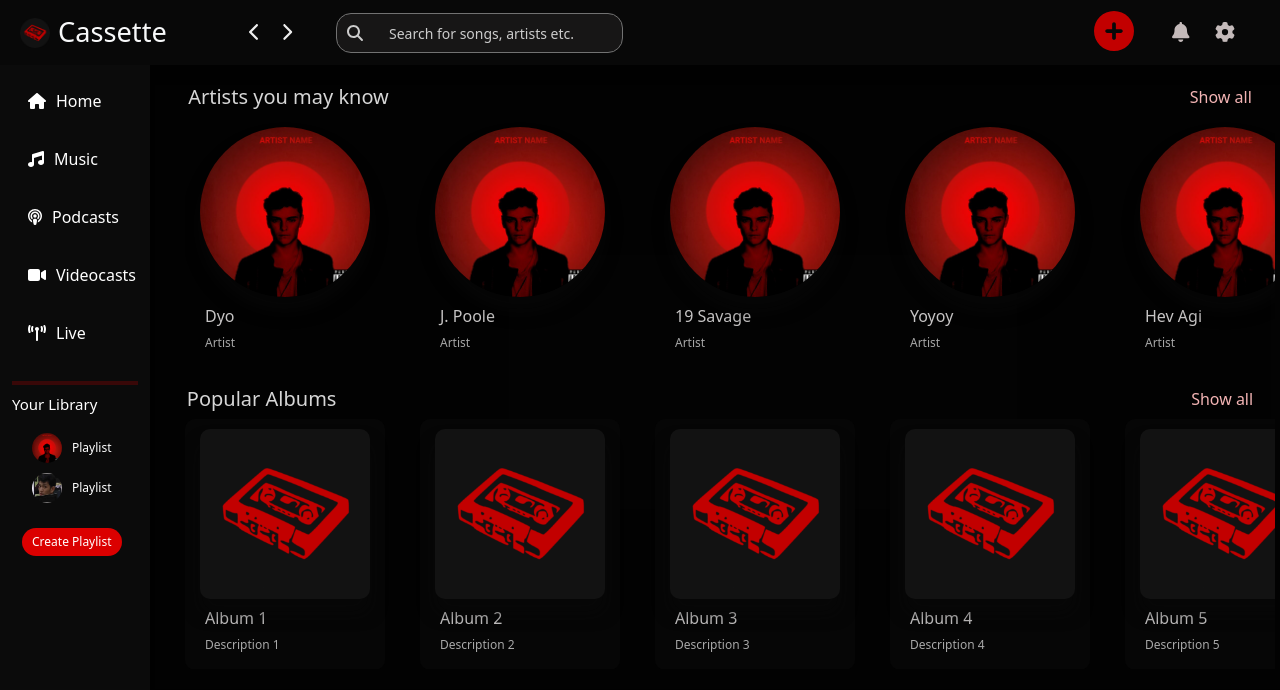
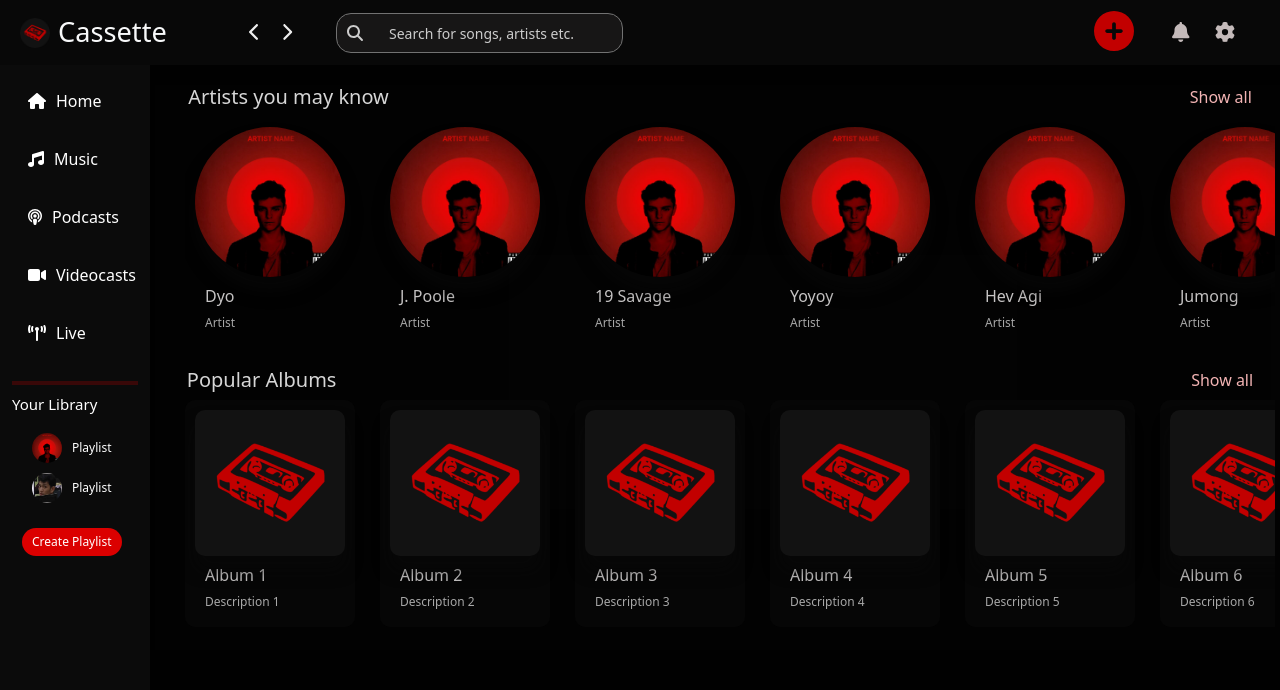
Before and after one commit to Franzeeee/Cassette-Frontend, a React (Vite) app: page /musicMP in a window 1280 px wide. Shown: the top 690 px of the page. Built offline with nearby package versions, Linux system fonts and the light colour scheme.

Commit message:
Updated MusicMP reso

```diff
--- a/src/assets/css/musicMP.css
+++ b/src/assets/css/musicMP.css
@@ -37,7 +37,7 @@
 .artists-container,
 .albums-container {
   margin: 0px 10px 20px 30px;
-  min-height: 200px;
+  min-height: 230px;
   max-height: 250px;
   overflow-x: auto;
   overflow-y: hidden;
@@ -51,7 +51,7 @@
 .artist-cards-container,
 .album-cards-container {
   display: flex;
-  gap: 35px;
+  gap: 25px;
   margin-right: 0px;
 }
 
@@ -61,8 +61,8 @@
 }
 
 .album-card {
-  max-width: 200px;
-  min-width: 200px;
+  max-width: 180px;
+  min-width: 170px;
   display: flex;
   flex-direction: column;
   background-color: #080808c5;
@@ -70,8 +70,8 @@
 }
 
 .artist-card {
-  max-width: 200px;
-  min-width: 200px;
+  max-width: 180px;
+  min-width: 170px;
   display: flex;
   flex-direction: column;
   background-color: transparent;
@@ -79,14 +79,14 @@
 }
 
 .image-container {
-  position: relative; /* Ensure the container is positioned relative */
+  position: relative;
 }
 
 .artist-image,
 .album-image {
-  position: relative; /* Position the image absolutely within its container */
-  top: 10px; /* Adjust the top position as needed */
-  left: 15px; /* Adjust the left position as needed */
+  position: relative;
+  top: 10px;
+  left: 10px;
 }
 
 .artist-info,
@@ -97,10 +97,10 @@
 }
 
 .artist-image {
-  max-width: 190px !important;
-  min-width: 170px !important;
-  max-height: 190px !important;
-  min-height: 170px !important;
+  max-width: 160px !important;
+  min-width: 150px !important;
+  max-height: 160px !important;
+  min-height: 150px !important;
   border-radius: 50%;
   object-fit: contain;
   justify-content: center;
@@ -109,10 +109,10 @@
 }
 
 .album-image {
-  max-width: 170px !important;
-  min-width: 150px !important;
-  max-height: 190px !important;
-  min-height: 170px !important;
+  max-width: 150px !important;
+  min-width: 140px !important;
+  max-height: 150px !important;
+  min-height: 140px !important;
   border-radius: 10px;
   object-fit: cover;
   box-shadow: 0px 14px 16px rgba(8, 8, 8, 0.6);
@@ -133,9 +133,9 @@
 
 .artist-description,
 .album-description {
-  font-size: 12px; /* Set the font size for the descriptions */
-  color: #a8a8a8; /* Set the text color to gray */
-  margin-top: 5px; /* Add some space between the name and description */
+  font-size: 12px;
+  color: #a8a8a8;
+  margin-top: 5px;
 }
 
 /* Custom scrollbar styling */
@@ -146,12 +146,12 @@
 }
 
 .album-card:hover {
-  background-color: rgba(15, 15, 15, 0.808); /* Lighter gray background color */
+  background-color: rgba(15, 15, 15, 0.808);
   transition: background-color 0.3s ease; /* Smooth transition */
 }
 
 .artist-card:hover {
-  background-color: rgba(15, 15, 15, 0.808); /* Lighter gray background color */
+  background-color: rgba(15, 15, 15, 0.808);
   transition: background-color 0.3s ease; /* Smooth transition */
 }
 
@@ -177,6 +177,23 @@
   transition: 320ms;
 }
 
+.image-container .play-button {
+  position: absolute;
+  right: 25px;
+  top: 135px;
+  display: none;
+  width: 40px;
+  height: 40px;
+  background-color: rgba(219, 8, 8, 1);
+  border-radius: 50%;
+  display: flex;
+  justify-content: center;
+  align-items: center;
+  color: white;
+  cursor: pointer;
+  opacity: 0;
+  transition: 320ms;
+}
 .artist-card:hover .play-button,
 .album-card:hover .play-button {
   bottom: -5px; /* Adjust to original position */
@@ -191,7 +208,7 @@
 /* Responsive Styles */
 
 /* For screens smaller than 768px */
-@media (max-width: 768px) {
+@media (max-width: 650px) {
   .dashboard-container {
     margin: 20px 10px; /* Adjust margin for smaller screens */
   }
@@ -227,7 +244,7 @@
 }
 
 /* For screens smaller than 480px */
-@media (max-width: 480px) {
+@media (max-width: 380px) {
   .artist-card,
   .album-card {
     width: calc(100% - 20px); /* Adjust card width for smaller screens */
--- a/src/pages/MusicMP.jsx
+++ b/src/pages/MusicMP.jsx
@@ -14,7 +14,8 @@ function MusicMP() {
     { id: 2, name: "J. Poole", description: "Artist", image: ArtistImg },
     { id: 3, name: "19 Savage", description: "Artist", image: ArtistImg },
     { id: 4, name: "Yoyoy", description: "Artist", image: ArtistImg },
-    { id: 5, name: "Hev Agi", description: "Artist", image: ArtistImg }
+    { id: 5, name: "Hev Agi", description: "Artist", image: ArtistImg },
+    { id: 6, name: "Jumong", description: "Artist", image: ArtistImg }
   ];
 
   const albums = [
@@ -22,7 +23,9 @@ function MusicMP() {
     { id: 2, name: "Album 2", description: "Description 2", image: AlbumImg },
     { id: 3, name: "Album 3", description: "Description 3", image: AlbumImg },
     { id: 4, name: "Album 4", description: "Description 4", image: AlbumImg },
-    { id: 5, name: "Album 5", description: "Description 5", image: AlbumImg }
+    { id: 5, name: "Album 5", description: "Description 5", image: AlbumImg },
+    { id: 6, name: "Album 6", description: "Description 6", image: AlbumImg }
+
   ];
 
   return (
--- a/src/pages/Playlist.jsx
+++ b/src/pages/Playlist.jsx
@@ -22,6 +22,8 @@ function Playlist() {
     { number: 3, title: "Track 3", singer: "Artist 3", album: "Album 3", dateadded: "March 23, 2024", duration: "3:45", image: PlaylistImg },
     { number: 4, title: "Track 4", singer: "Artist 4", album: "Album 4", dateadded: "March 23, 2024", duration: "3:45", image: PlaylistImg },
     { number: 5, title: "Track 5", singer: "Artist 5", album: "Album 5", dateadded: "March 23, 2024", duration: "3:45", image: PlaylistImg },
+    { number: 6, title: "Track 6", singer: "Artist 6", album: "Album 6", dateadded: "March 23, 2024", duration: "3:45", image: PlaylistImg }
+
     // Add more tracks as needed
   ];
 
```
